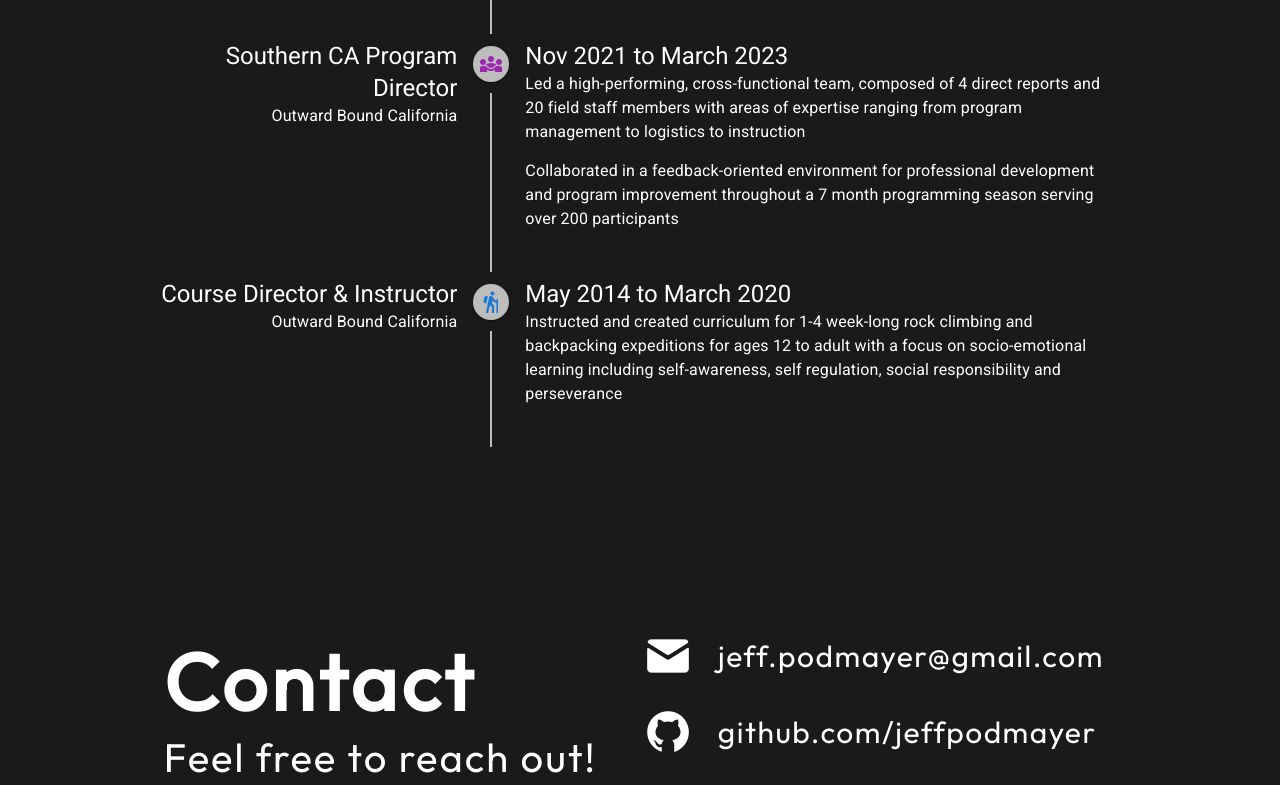
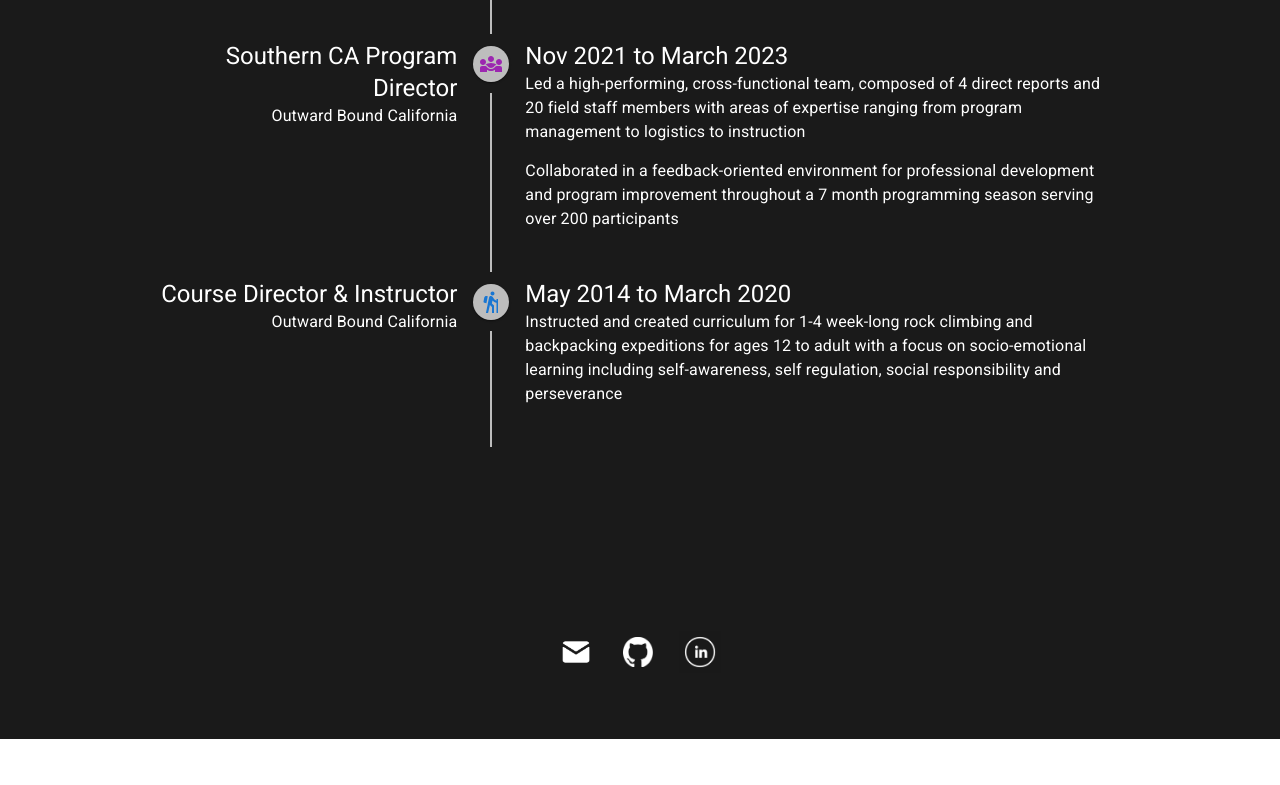
Before and after one commit to jeffpodmayer/portfolio-site, a React (Vite) app: page / in a window 1280 px wide. Shown: the part 2000-2785 px from the top of the page. After the commit the page ends 2739 px from the top, so only its background shows below. Built offline with nearby package versions, Linux system fonts and the light colour scheme.

Commit message:
working on contact bar

```diff
--- a/src/components/Contact/Contact.jsx
+++ b/src/components/Contact/Contact.jsx
@@ -5,26 +5,32 @@ import styles from "./Contact.module.css";
 export const Contact = () => {
   return (
     <footer id="contact" className={styles.container}>
-      <div className={styles.text}>
-        <h2>Contact</h2>
-        <p>Feel free to reach out!</p>
-      </div>
       <ul className={styles.links}>
         <li className={styles.link}>
-          <img src={getImageUrl("contact/emailIcon.png")} alt="email icon" />
-          <a href="mailto:jeff.podmayer@gmail.com">jeff.podmayer@gmail.com</a>
+          <a
+            className={styles.mailToLogo}
+            href="mailto:jeff.podmayer@gmail.com"
+          >
+            <img src={getImageUrl("contact/emailIcon.png")} alt="email icon" />
+          </a>
         </li>
         <li className={styles.link}>
-          <img src={getImageUrl("contact/githubIcon.png")} alt="GitHub icon" />
-          <a href="https://github.com/jeffpodmayer">github.com/jeffpodmayer</a>
+          <a
+            className={styles.githubLogo}
+            href="https://github.com/jeffpodmayer"
+          >
+            <img src="../../../assets/nav/githubLogo.png" alt="GitHub icon" />
+          </a>
         </li>
         <li className={styles.link}>
-          <img
-            src={getImageUrl("contact/linkedinIcon.png")}
-            alt="LinkedIn icon"
-          />
-          <a href="https://www.linkedin.com/in/jeffpodmayer/">
-            linkedin.com/jeffpodmayer
+          <a
+            className={styles.linkedInLogo}
+            href="https://www.linkedin.com/in/jeffpodmayer/"
+          >
+            <img
+              src="../../../assets/nav/linkedInLogo.png"
+              alt="LinkedIn icon"
+            />
           </a>
         </li>
       </ul>
--- a/src/components/Contact/Contact.module.css
+++ b/src/components/Contact/Contact.module.css
@@ -26,8 +26,9 @@
 
 .links {
   display: flex;
-  flex-direction: column;
-  align-items: flex-start;
+  flex-direction: row;
+  align-items: center;
+  justify-content: center;
   list-style: none;
   gap: 26px;
 }
@@ -46,6 +47,22 @@
   letter-spacing: 1.5px;
 }
 
+.mailToLogo img {
+  width: 32px; /* Adjust logo size */
+  height: 32px; /* Ensure logos are square */
+}
+
+.githubLogo img {
+  width: 30px; /* Adjust logo size */
+  height: 30px; /* Ensure logos are square */
+  margin-left: 5px;
+}
+
+.linkedInLogo img {
+  width: 42px; /* Adjust logo size */
+  height: 42px; /* Ensure logos are square */
+}
+
 @media screen and (max-width: 830px) {
   .container {
     flex-direction: column;
```
